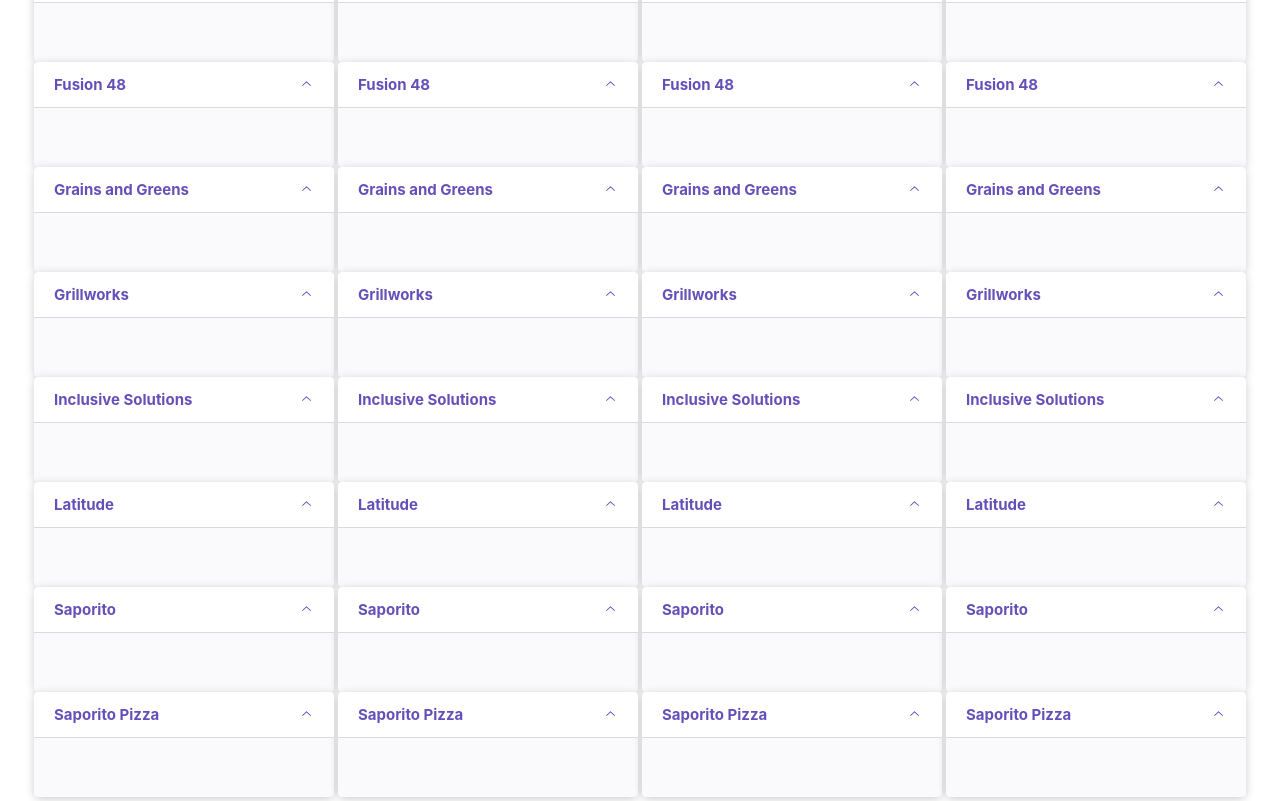
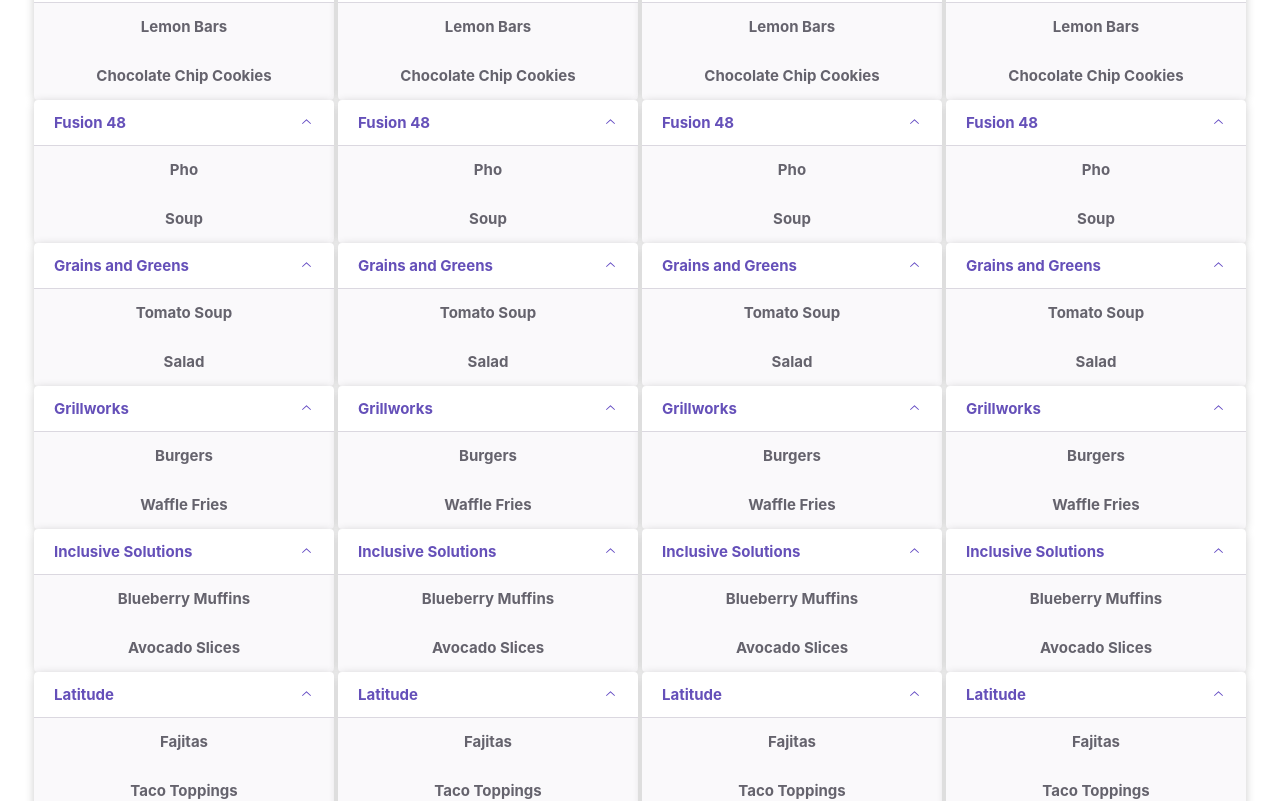
Before and after one commit to allisonye/codeada2021, a React (Create React App) app: page / in a window 1280 px wide. Shown: the part 560-1361 px from the top of the page. Built offline with nearby package versions, Linux system fonts and the light colour scheme.

Commit message:
food items

```diff
--- a/src/Restaurants.js
+++ b/src/Restaurants.js
@@ -5,14 +5,14 @@
     render() {
         return (
           <div>
-            <AccordionComponent name="Cafe a la Crumb" item1="" item2="" />
-            <AccordionComponent name="Fusion 48" item1="" item2="" />
-            <AccordionComponent name="Grains and Greens" item1="" item2="" />
-            <AccordionComponent name="Grillworks" item1="" item2="" />
-            <AccordionComponent name="Inclusive Solutions" item1="" item2="" />
-            <AccordionComponent name="Latitude" item1="" item2="" />
-            <AccordionComponent name="Saporito" item1="" item2="" />
-            <AccordionComponent name="Saporito Pizza" item1="" item2="" />
+            <AccordionComponent name="Cafe a la Crumb" item1="Lemon Bars" item2="Chocolate Chip Cookies" />
+            <AccordionComponent name="Fusion 48" item1="Pho" item2="Soup" />
+            <AccordionComponent name="Grains and Greens" item1="Tomato Soup" item2="Salad" />
+            <AccordionComponent name="Grillworks" item1="Burgers" item2="Waffle Fries" />
+            <AccordionComponent name="Inclusive Solutions" item1="Blueberry Muffins" item2="Avocado Slices" />
+            <AccordionComponent name="Latitude" item1="Fajitas" item2="Taco Toppings" />
+            <AccordionComponent name="Saporito" item1="Alfredo Pasta" item2="Breadsticks" />
+            <AccordionComponent name="Saporito Pizza" item1="Hawaiin Pizza" item2="Three Cheese Pizza" />
           </div>
         );
     }
```
